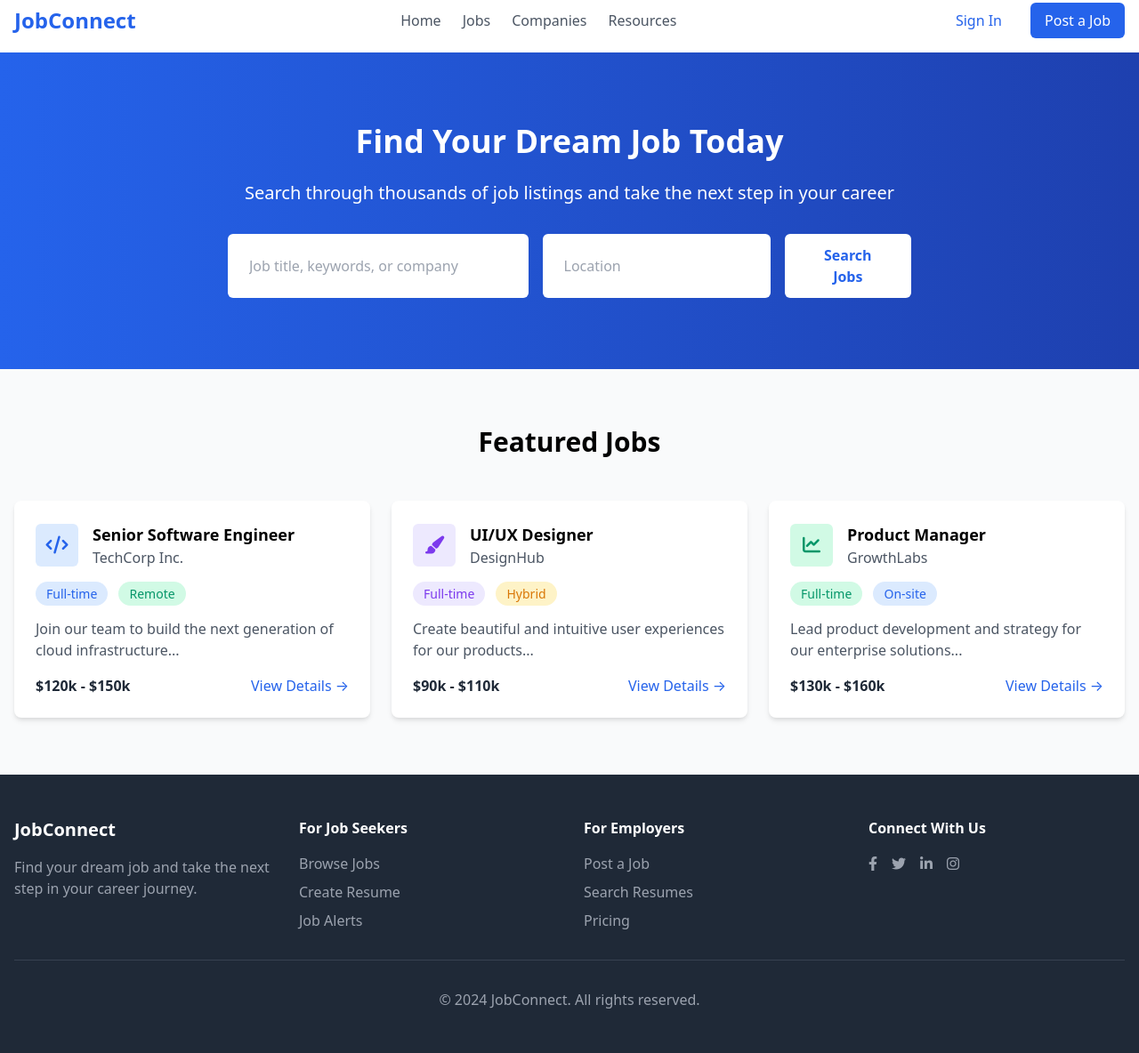
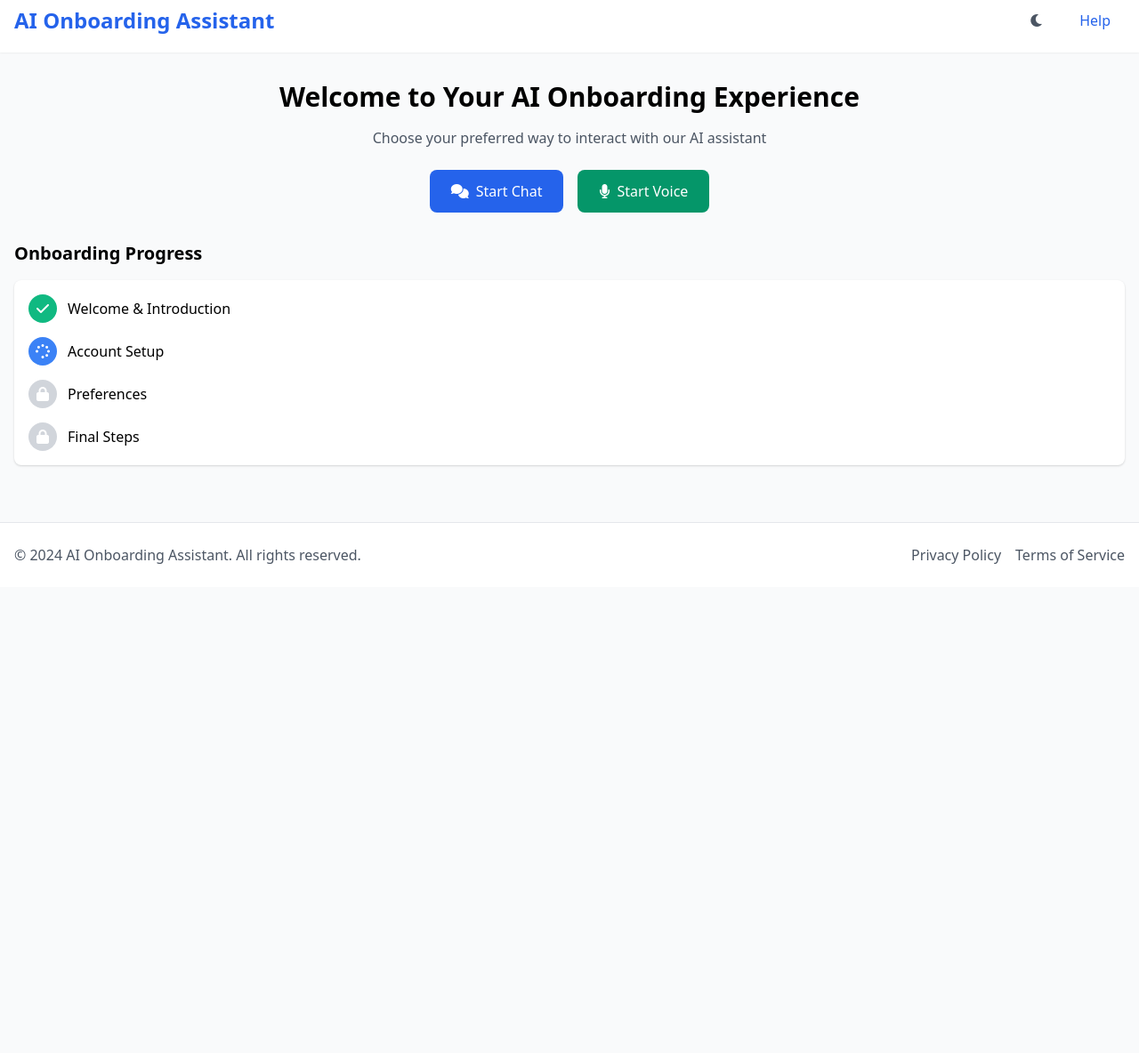
Before and after one commit to amanguptaiitr/ai-based-onboarding, a plain HTML site: page index.html in a window 1280 px wide. Shown: the part 13-1197 px from the top of the page at 89% size. After the commit the page ends 800 px from the top, so only its background shows below. Drawn offline with nearby package versions, Linux system fonts and the light colour scheme.

Commit message:
Add AI-powered onboarding interface with chat and voice options

```diff
--- a/index.html
+++ b/index.html
@@ -3,9 +3,38 @@
 <head>
     <meta charset="UTF-8">
     <meta name="viewport" content="width=device-width, initial-scale=1.0">
-    <title>JobConnect - Find Your Dream Job</title>
+    <title>AI Onboarding Assistant</title>
     <link href="https://cdn.jsdelivr.net/npm/tailwindcss@2.2.19/dist/tailwind.min.css" rel="stylesheet">
     <link rel="stylesheet" href="https://cdnjs.cloudflare.com/ajax/libs/font-awesome/6.0.0/css/all.min.css">
+    <style>
+        .chat-container {
+            height: calc(100vh - 200px);
+        }
+        .message {
+            max-width: 80%;
+            margin-bottom: 1rem;
+            padding: 0.75rem;
+            border-radius: 1rem;
+        }
+        .user-message {
+            background-color: #e3f2fd;
+            margin-left: auto;
+            border-bottom-right-radius: 0.25rem;
+        }
+        .ai-message {
+            background-color: #f5f5f5;
+            margin-right: auto;
+            border-bottom-left-radius: 0.25rem;
+        }
+        .pulse {
+            animation: pulse 2s infinite;
+        }
+        @keyframes pulse {
+            0% { transform: scale(1); }
+            50% { transform: scale(1.1); }
+            100% { transform: scale(1); }
+        }
+    </style>
 </head>
 <body class="bg-gray-50">
     <!-- Header -->
@@ -13,151 +42,166 @@
         <nav class="container mx-auto px-4 py-4">
             <div class="flex justify-between items-center">
                 <div class="flex items-center">
-                    <h1 class="text-2xl font-bold text-blue-600">JobConnect</h1>
-                </div>
-                <div class="hidden md:flex space-x-6">
-                    <a href="#" class="text-gray-600 hover:text-blue-600">Home</a>
-                    <a href="#" class="text-gray-600 hover:text-blue-600">Jobs</a>
-                    <a href="#" class="text-gray-600 hover:text-blue-600">Companies</a>
-                    <a href="#" class="text-gray-600 hover:text-blue-600">Resources</a>
+                    <h1 class="text-2xl font-bold text-blue-600">AI Onboarding Assistant</h1>
                 </div>
                 <div class="flex items-center space-x-4">
-                    <button class="px-4 py-2 text-blue-600 hover:bg-blue-50 rounded-md">Sign In</button>
-                    <button class="px-4 py-2 bg-blue-600 text-white rounded-md hover:bg-blue-700">Post a Job</button>
+                    <button id="toggleTheme" class="p-2 rounded-full hover:bg-gray-100">
+                        <i class="fas fa-moon text-gray-600"></i>
+                    </button>
+                    <button class="px-4 py-2 text-blue-600 hover:bg-blue-50 rounded-md">Help</button>
                 </div>
             </div>
         </nav>
     </header>
 
-    <!-- Hero Section -->
-    <section class="bg-gradient-to-r from-blue-600 to-blue-800 text-white py-20">
-        <div class="container mx-auto px-4">
-            <div class="max-w-3xl mx-auto text-center">
-                <h2 class="text-4xl font-bold mb-6">Find Your Dream Job Today</h2>
-                <p class="text-xl mb-8">Search through thousands of job listings and take the next step in your career</p>
-                <div class="flex flex-col md:flex-row gap-4 justify-center">
-                    <input type="text" placeholder="Job title, keywords, or company" class="px-6 py-3 rounded-md text-gray-800 w-full md:w-96">
-                    <input type="text" placeholder="Location" class="px-6 py-3 rounded-md text-gray-800 w-full md:w-64">
-                    <button class="px-8 py-3 bg-white text-blue-600 rounded-md hover:bg-gray-100 font-semibold">
-                        Search Jobs
-                    </button>
+    <!-- Main Content -->
+    <main class="container mx-auto px-4 py-8">
+        <!-- Welcome Section -->
+        <section class="text-center mb-8">
+            <h2 class="text-3xl font-bold mb-4">Welcome to Your AI Onboarding Experience</h2>
+            <p class="text-gray-600 mb-6">Choose your preferred way to interact with our AI assistant</p>
+            <div class="flex justify-center space-x-4">
+                <button id="startChat" class="px-6 py-3 bg-blue-600 text-white rounded-lg hover:bg-blue-700 flex items-center">
+                    <i class="fas fa-comments mr-2"></i>
+                    Start Chat
+                </button>
+                <button id="startVoice" class="px-6 py-3 bg-green-600 text-white rounded-lg hover:bg-green-700 flex items-center">
+                    <i class="fas fa-microphone mr-2"></i>
+                    Start Voice
+                </button>
+            </div>
+        </section>
+
+        <!-- Chat Interface -->
+        <section id="chatInterface" class="hidden bg-white rounded-lg shadow-lg p-4">
+            <div class="chat-container overflow-y-auto mb-4">
+                <div class="ai-message">
+                    <p>Hello! I'm your AI onboarding assistant. How can I help you today?</p>
+                </div>
+            </div>
+            <div class="flex items-center space-x-4">
+                <input type="text" id="messageInput" placeholder="Type your message..."
+                    class="flex-1 px-4 py-2 border rounded-lg focus:outline-none focus:ring-2 focus:ring-blue-500">
+                <button id="sendMessage" class="p-2 text-blue-600 hover:bg-blue-50 rounded-full">
+                    <i class="fas fa-paper-plane"></i>
+                </button>
+                <button id="toggleVoice" class="p-2 text-green-600 hover:bg-green-50 rounded-full">
+                    <i class="fas fa-microphone"></i>
+                </button>
+            </div>
+        </section>
+
+        <!-- Voice Interface -->
+        <section id="voiceInterface" class="hidden bg-white rounded-lg shadow-lg p-8 text-center">
+            <div class="mb-8">
+                <div id="voiceWave" class="w-32 h-32 mx-auto bg-blue-100 rounded-full flex items-center justify-center pulse">
+                    <i class="fas fa-microphone text-4xl text-blue-600"></i>
+                </div>
+            </div>
+            <p class="text-gray-600 mb-4">I'm listening...</p>
+            <button id="stopVoice" class="px-6 py-3 bg-red-600 text-white rounded-lg hover:bg-red-700">
+                Stop Listening
+            </button>
+        </section>
+
+        <!-- Progress Section -->
+        <section class="mt-8">
+            <h3 class="text-xl font-semibold mb-4">Onboarding Progress</h3>
+            <div class="bg-white rounded-lg shadow p-4">
+                <div class="space-y-4">
+                    <div class="flex items-center">
+                        <div class="w-8 h-8 bg-green-500 rounded-full flex items-center justify-center text-white">
+                            <i class="fas fa-check"></i>
+                        </div>
+                        <span class="ml-3">Welcome & Introduction</span>
+                    </div>
+                    <div class="flex items-center">
+                        <div class="w-8 h-8 bg-blue-500 rounded-full flex items-center justify-center text-white">
+                            <i class="fas fa-spinner fa-spin"></i>
+                        </div>
+                        <span class="ml-3">Account Setup</span>
+                    </div>
+                    <div class="flex items-center">
+                        <div class="w-8 h-8 bg-gray-300 rounded-full flex items-center justify-center text-white">
+                            <i class="fas fa-lock"></i>
+                        </div>
+                        <span class="ml-3">Preferences</span>
+                    </div>
+                    <div class="flex items-center">
+                        <div class="w-8 h-8 bg-gray-300 rounded-full flex items-center justify-center text-white">
+                            <i class="fas fa-lock"></i>
+                        </div>
+                        <span class="ml-3">Final Steps</span>
+                    </div>
+                </div>
+            </div>
+        </section>
+    </main>
+
+    <!-- Footer -->
+    <footer class="bg-white border-t mt-8">
+        <div class="container mx-auto px-4 py-6">
+            <div class="flex justify-between items-center">
+                <p class="text-gray-600">&copy; 2024 AI Onboarding Assistant. All rights reserved.</p>
+                <div class="flex space-x-4">
+                    <a href="#" class="text-gray-600 hover:text-blue-600">Privacy Policy</a>
+                    <a href="#" class="text-gray-600 hover:text-blue-600">Terms of Service</a>
                 </div>
             </div>
         </div>
-    </section>
+    </footer>
 
-    <!-- Featured Jobs Section -->
-    <section class="py-16">
-        <div class="container mx-auto px-4">
-            <h2 class="text-3xl font-bold text-center mb-12">Featured Jobs</h2>
-            <div class="grid grid-cols-1 md:grid-cols-2 lg:grid-cols-3 gap-6">
-                <!-- Job Card 1 -->
-                <div class="bg-white rounded-lg shadow-md p-6 hover:shadow-lg transition-shadow">
-                    <div class="flex items-center mb-4">
-                        <div class="w-12 h-12 bg-blue-100 rounded-md flex items-center justify-center mr-4">
-                            <i class="fas fa-code text-blue-600 text-xl"></i>
-                        </div>
-                        <div>
-                            <h3 class="font-semibold text-lg">Senior Software Engineer</h3>
-                            <p class="text-gray-600">TechCorp Inc.</p>
-                        </div>
-                    </div>
-                    <div class="mb-4">
-                        <span class="bg-blue-100 text-blue-600 px-3 py-1 rounded-full text-sm">Full-time</span>
-                        <span class="bg-green-100 text-green-600 px-3 py-1 rounded-full text-sm ml-2">Remote</span>
-                    </div>
-                    <p class="text-gray-600 mb-4">Join our team to build the next generation of cloud infrastructure...</p>
-                    <div class="flex justify-between items-center">
-                        <span class="text-gray-800 font-semibold">$120k - $150k</span>
-                        <button class="text-blue-600 hover:text-blue-700">View Details →</button>
-                    </div>
-                </div>
+    <script>
+        // Basic interaction handlers
+        document.getElementById('startChat').addEventListener('click', () => {
+            document.getElementById('chatInterface').classList.remove('hidden');
+            document.getElementById('voiceInterface').classList.add('hidden');
+        });
 
-                <!-- Job Card 2 -->
-                <div class="bg-white rounded-lg shadow-md p-6 hover:shadow-lg transition-shadow">
-                    <div class="flex items-center mb-4">
-                        <div class="w-12 h-12 bg-purple-100 rounded-md flex items-center justify-center mr-4">
-                            <i class="fas fa-paint-brush text-purple-600 text-xl"></i>
-                        </div>
-                        <div>
-                            <h3 class="font-semibold text-lg">UI/UX Designer</h3>
-                            <p class="text-gray-600">DesignHub</p>
-                        </div>
-                    </div>
-                    <div class="mb-4">
-                        <span class="bg-purple-100 text-purple-600 px-3 py-1 rounded-full text-sm">Full-time</span>
-                        <span class="bg-yellow-100 text-yellow-600 px-3 py-1 rounded-full text-sm ml-2">Hybrid</span>
-                    </div>
-                    <p class="text-gray-600 mb-4">Create beautiful and intuitive user experiences for our products...</p>
-                    <div class="flex justify-between items-center">
-                        <span class="text-gray-800 font-semibold">$90k - $110k</span>
-                        <button class="text-blue-600 hover:text-blue-700">View Details →</button>
-                    </div>
-                </div>
+        document.getElementById('startVoice').addEventListener('click', () => {
+            document.getElementById('voiceInterface').classList.remove('hidden');
+            document.getElementById('chatInterface').classList.add('hidden');
+        });
 
-                <!-- Job Card 3 -->
-                <div class="bg-white rounded-lg shadow-md p-6 hover:shadow-lg transition-shadow">
-                    <div class="flex items-center mb-4">
-                        <div class="w-12 h-12 bg-green-100 rounded-md flex items-center justify-center mr-4">
-                            <i class="fas fa-chart-line text-green-600 text-xl"></i>
-                        </div>
-                        <div>
-                            <h3 class="font-semibold text-lg">Product Manager</h3>
-                            <p class="text-gray-600">GrowthLabs</p>
-                        </div>
-                    </div>
-                    <div class="mb-4">
-                        <span class="bg-green-100 text-green-600 px-3 py-1 rounded-full text-sm">Full-time</span>
-                        <span class="bg-blue-100 text-blue-600 px-3 py-1 rounded-full text-sm ml-2">On-site</span>
-                    </div>
-                    <p class="text-gray-600 mb-4">Lead product development and strategy for our enterprise solutions...</p>
-                    <div class="flex justify-between items-center">
-                        <span class="text-gray-800 font-semibold">$130k - $160k</span>
-                        <button class="text-blue-600 hover:text-blue-700">View Details →</button>
-                    </div>
-                </div>
-            </div>
-        </div>
-    </section>
+        document.getElementById('stopVoice').addEventListener('click', () => {
+            document.getElementById('voiceInterface').classList.add('hidden');
+        });
 
-    <!-- Footer -->
-    <footer class="bg-gray-800 text-white py-12">
-        <div class="container mx-auto px-4">
-            <div class="grid grid-cols-1 md:grid-cols-4 gap-8">
-                <div>
-                    <h3 class="text-xl font-bold mb-4">JobConnect</h3>
-                    <p class="text-gray-400">Find your dream job and take the next step in your career journey.</p>
-                </div>
-                <div>
-                    <h4 class="font-semibold mb-4">For Job Seekers</h4>
-                    <ul class="space-y-2">
-                        <li><a href="#" class="text-gray-400 hover:text-white">Browse Jobs</a></li>
-                        <li><a href="#" class="text-gray-400 hover:text-white">Create Resume</a></li>
-                        <li><a href="#" class="text-gray-400 hover:text-white">Job Alerts</a></li>
-                    </ul>
-                </div>
-                <div>
-                    <h4 class="font-semibold mb-4">For Employers</h4>
-                    <ul class="space-y-2">
-                        <li><a href="#" class="text-gray-400 hover:text-white">Post a Job</a></li>
-                        <li><a href="#" class="text-gray-400 hover:text-white">Search Resumes</a></li>
-                        <li><a href="#" class="text-gray-400 hover:text-white">Pricing</a></li>
-                    </ul>
-                </div>
-                <div>
-                    <h4 class="font-semibold mb-4">Connect With Us</h4>
-                    <div class="flex space-x-4">
-                        <a href="#" class="text-gray-400 hover:text-white"><i class="fab fa-facebook-f"></i></a>
-                        <a href="#" class="text-gray-400 hover:text-white"><i class="fab fa-twitter"></i></a>
-                        <a href="#" class="text-gray-400 hover:text-white"><i class="fab fa-linkedin-in"></i></a>
-                        <a href="#" class="text-gray-400 hover:text-white"><i class="fab fa-instagram"></i></a>
-                    </div>
-                </div>
-            </div>
-            <div class="border-t border-gray-700 mt-8 pt-8 text-center text-gray-400">
-                <p>&copy; 2024 JobConnect. All rights reserved.</p>
-            </div>
-        </div>
-    </footer>
+        // Message handling
+        document.getElementById('sendMessage').addEventListener('click', sendMessage);
+        document.getElementById('messageInput').addEventListener('keypress', (e) => {
+            if (e.key === 'Enter') sendMessage();
+        });
+
+        function sendMessage() {
+            const input = document.getElementById('messageInput');
+            const message = input.value.trim();
+            if (message) {
+                addMessage(message, 'user');
+                input.value = '';
+                // Simulate AI response
+                setTimeout(() => {
+                    addMessage('I understand you said: ' + message, 'ai');
+                }, 1000);
+            }
+        }
+
+        function addMessage(text, type) {
+            const chatContainer = document.querySelector('.chat-container');
+            const messageDiv = document.createElement('div');
+            messageDiv.className = `message ${type}-message`;
+            messageDiv.innerHTML = `<p>${text}</p>`;
+            chatContainer.appendChild(messageDiv);
+            chatContainer.scrollTop = chatContainer.scrollHeight;
+        }
+
+        // Theme toggle
+        document.getElementById('toggleTheme').addEventListener('click', () => {
+            document.body.classList.toggle('dark');
+            const icon = document.querySelector('#toggleTheme i');
+            icon.classList.toggle('fa-moon');
+            icon.classList.toggle('fa-sun');
+        });
+    </script>
 </body>
 </html>
```
